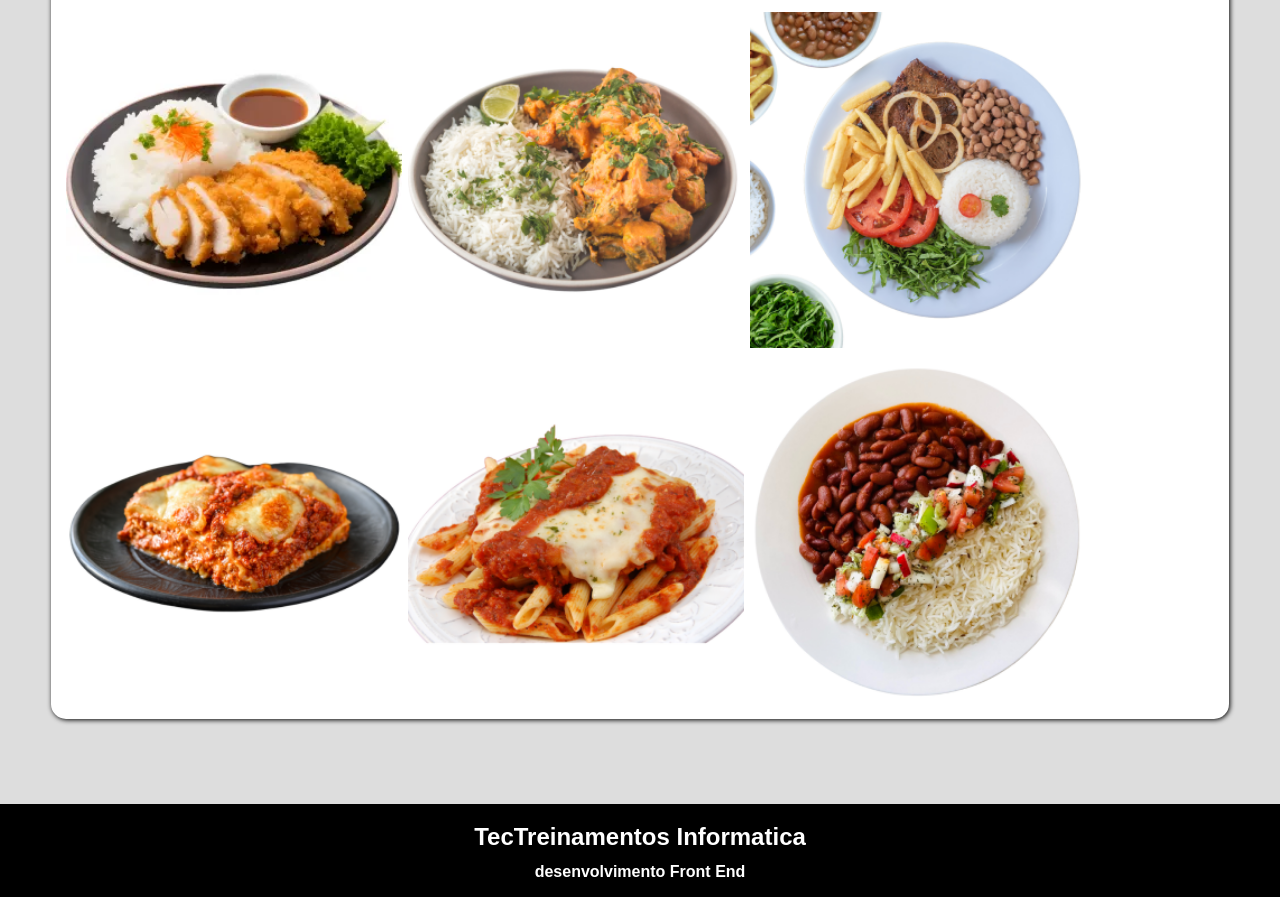
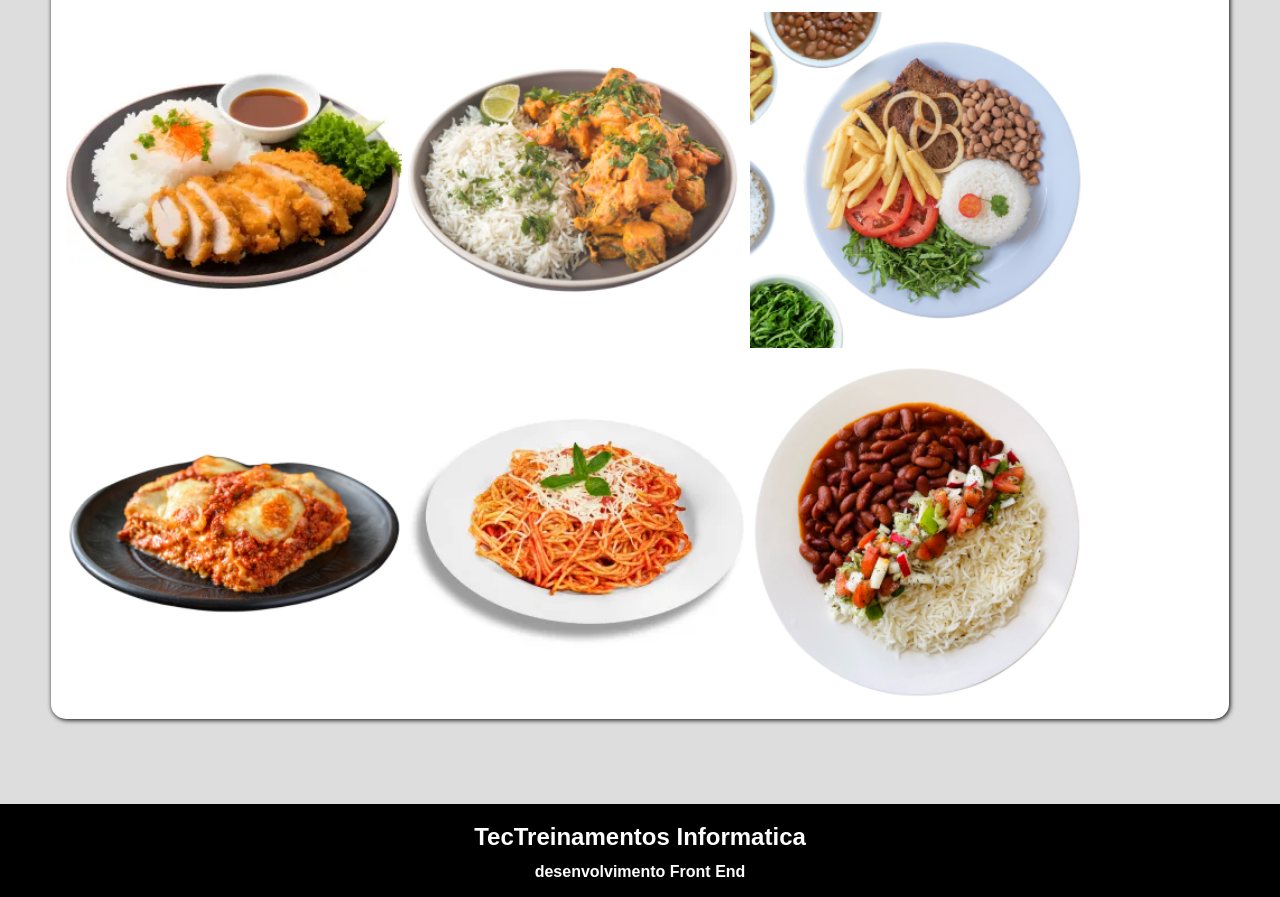
Before and after one commit to drattakxxx/Tectreiamentos, a plain HTML site: page index.html in a window 1280 px wide. Shown: the part 367-1264 px from the top of the page. Drawn offline with Linux system fonts and the light colour scheme.

Commit message:
01/04/2026-2

```diff
--- a/index.html
+++ b/index.html
@@ -44,7 +44,7 @@
          <div> <img src="img/convertidos/prato2.webp" alt="Refeiçao 1">  </div>
          <div> <img src="img/convertidos/prato3.webp" alt="Refeiçao 1">  </div>
          <div> <img src="img/convertidos/prato4.webp" alt="Refeiçao 1">  </div>
-         <div> <img src="img/convertidos/prato5.webp" alt="Refeiçao 1">  </div>
+         <div> <img src="img/convertidos/prato5 (1).webp" alt="Refeiçao 1">  </div>
          <div> <img src="img/convertidos/prato6.webp" alt="Refeiçao 1">  </div>
 
         </div>
```
